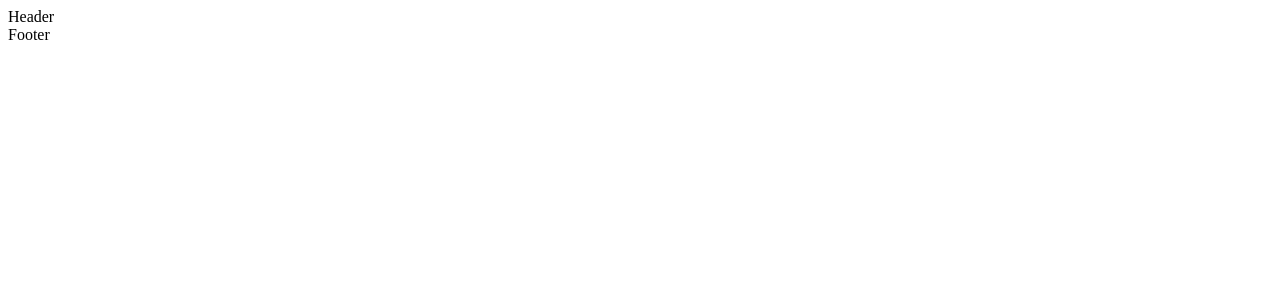
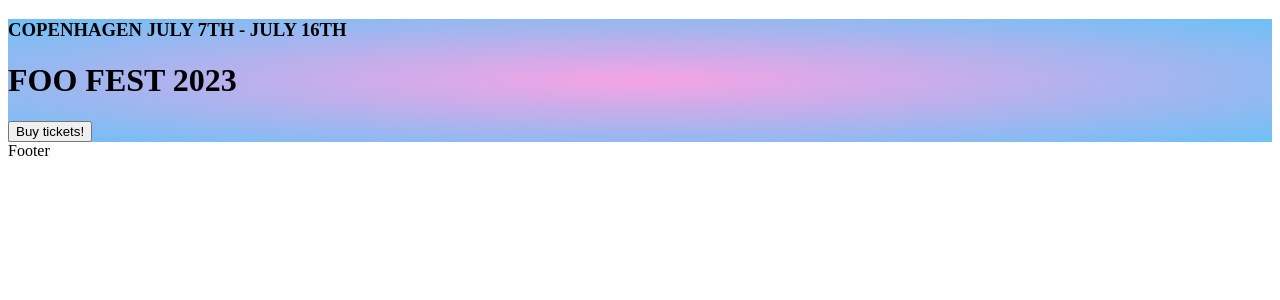
Before and after one commit to sabi4826/exam_frontend, a React (Vite) app: page / in a window 1280 px wide. Shown: the top 300 px of the page. Built offline with nearby package versions, Linux system fonts and the light colour scheme.

Commit message:
gradient added to header

```diff
--- a/components/Header.jsx
+++ b/components/Header.jsx
@@ -1,5 +1,11 @@
 import React from "react";
+import "../src/style/header.css"
 
 export default function Header() {
-  return <div>Header</div>;
+  return <div className="foo_header">
+            <h3>COPENHAGEN JULY 7TH - JULY 16TH</h3>
+            <h1>FOO FEST 2023</h1>
+            <button>Buy tickets!</button>
+
+  </div>;
 }
--- a/src/style/header.css
+++ b/src/style/header.css
@@ -0,0 +1,12 @@
+/* Gradient for header background - not as on the picture? From coolers.co*/
+.foo_header {
+  background-image: linear-gradient(0deg, #f6a3e4ff, #6cc1f6ff);
+  background-image: linear-gradient(90deg, #f6a3e4ff, #6cc1f6ff);
+  background-image: linear-gradient(180deg, #f6a3e4ff, #6cc1f6ff);
+  background-image: linear-gradient(270deg, #f6a3e4ff, #6cc1f6ff);
+  background-image: linear-gradient(45deg, #f6a3e4ff, #6cc1f6ff);
+  background-image: linear-gradient(135deg, #f6a3e4ff, #6cc1f6ff);
+  background-image: linear-gradient(225deg, #f6a3e4ff, #6cc1f6ff);
+  background-image: linear-gradient(315deg, #f6a3e4ff, #6cc1f6ff);
+  background-image: radial-gradient(#f6a3e4ff, #6cc1f6ff);
+}
```
